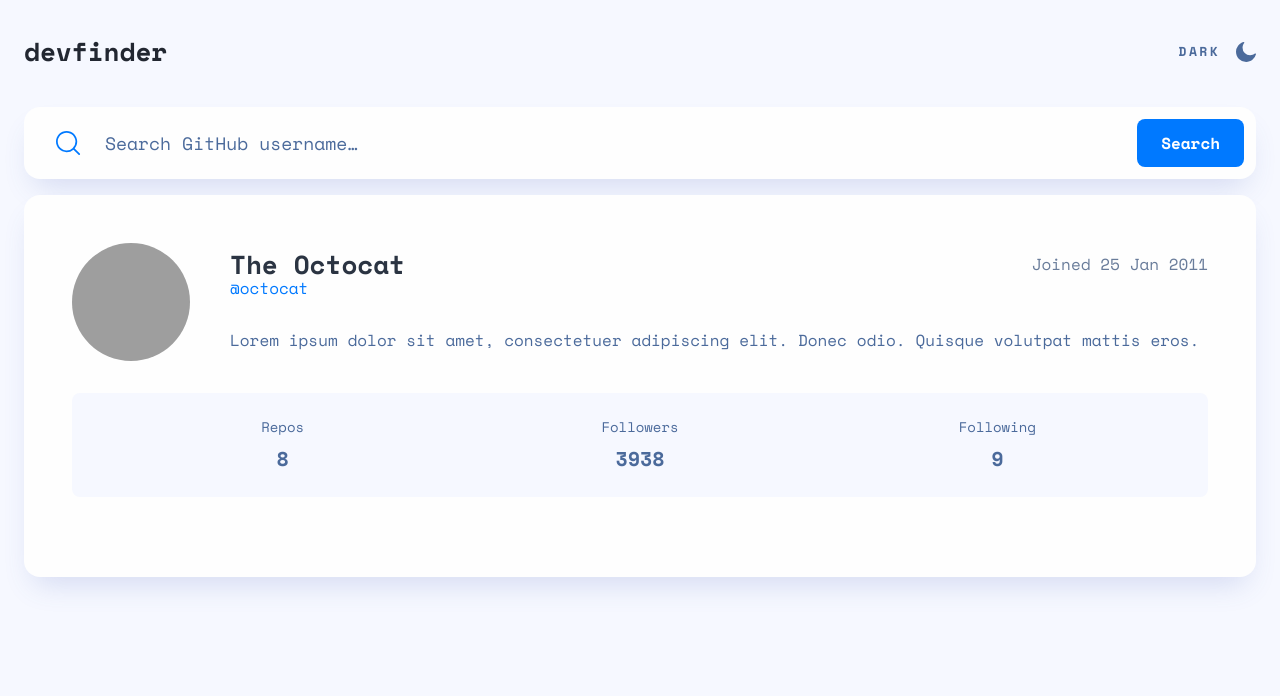
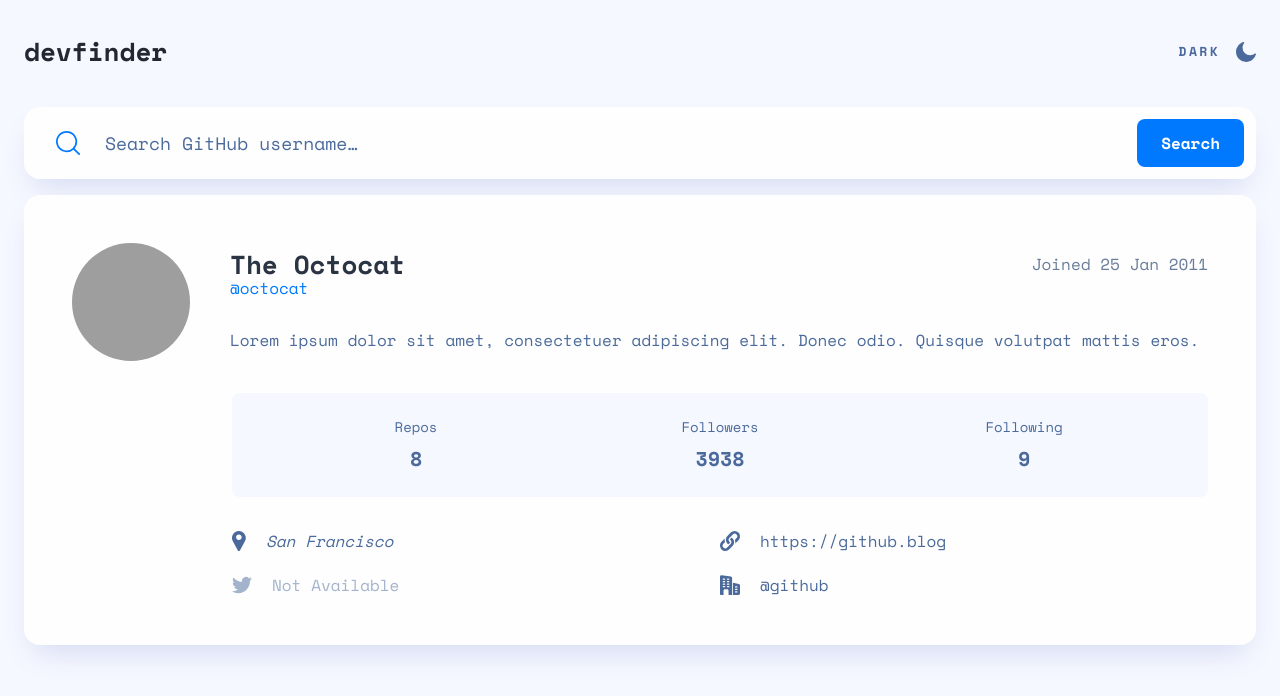
Before and after one commit to mayurDayal2000/github-user-search-app-main, a React (Vite) app: page / in a window 1280 px wide. Shown: the top 696 px of the page. Built offline with nearby package versions, Linux system fonts and the light colour scheme; grey boxes are pictures that could not be loaded.

Commit message:
added profile component and fixed stats layout

```diff
--- a/src/components/MainContent.jsx
+++ b/src/components/MainContent.jsx
@@ -1,4 +1,5 @@
 import { Intro } from "./content/Intro";
+import { Profile } from "./content/Profile";
 import { Stats } from "./content/Stats";
 
 export const MainContent = ({ isDarkMode }) => {
@@ -12,7 +13,7 @@
     >
       <Intro isDarkMode={isDarkMode} />
       <Stats isDarkMode={isDarkMode} />
-
+      <Profile isDarkMode={isDarkMode} />
     </section>
   );
 };
--- /dev/null
+++ b/src/components/content/Profile.jsx
@@ -0,0 +1,62 @@
+import {
+  LinkIcon,
+  LocationIcon,
+  OrganisationIcon,
+  TwitterIcon,
+} from "../../assets/SVGComponent";
+
+export const Profile = ({ isDarkMode }) => {
+  return (
+    <>
+      <div className="xl:ms-[160px]">
+        <div className="md:grid md:grid-cols-2 md:items-center">
+          <div
+            className={` flex items-center gap-x-5 text-sm md:text-base font-normal mb-4 md:mb-5 ${
+              isDarkMode ? "text-white" : "text-[#4B6A9B]"
+            }`}
+          >
+            <LocationIcon className="fill-current" />
+            <address>San Francisco</address>
+          </div>
+
+          <div
+            className={`flex items-center gap-x-5 text-smmd:text-base font-normal mb-4 md:mb-5 ${
+              isDarkMode ? "text-white" : "text-[#4B6A9B]"
+            }`}
+          >
+            <LinkIcon className="fill-current" />
+            <a
+              href="https://github.blog"
+              target="_blank"
+              rel="noopener noreferrer"
+            >
+              https://github.blog
+            </a>
+          </div>
+        </div>
+
+        <div className="md:grid md:grid-cols-2 md:items-center">
+          <div
+            className={`flex items-center gap-x-5 text-sm mb-4 md:mb-0 md:text-base font-normal opacity-50 ${
+              isDarkMode ? "text-white" : "text-[#4B6A9B]"
+            }`}
+          >
+            <TwitterIcon className="fill-current" />
+            <a href="#" target="_blank" rel="noopener noreferrer">
+              Not Available
+            </a>
+          </div>
+
+          <div
+            className={`flex items-center gap-x-5 text-sm md:text-base font-normal ${
+              isDarkMode ? "text-white" : "text-[#4B6A9B]"
+            }`}
+          >
+            <OrganisationIcon className="fill-current" />
+            <p>@github</p>
+          </div>
+        </div>
+      </div>
+    </>
+  );
+};
--- a/src/components/content/Stats.jsx
+++ b/src/components/content/Stats.jsx
@@ -3,7 +3,7 @@
     <>
       {/* Stats Section */}
       <div
-        className={`my-6 md:my-8 rounded-lg p-2 md:px-8 md:py-4 ${
+        className={`my-6 md:my-8 rounded-lg p-2 md:px-8 md:py-4 xl:ms-[160px] ${
           isDarkMode ? "bg-[#141D2F]" : "bg-[#F6F8FF]"
         }`}
       >
```
Also changed, not shown: src/assets/SVGComponent.jsx (+8 -0 lines).
